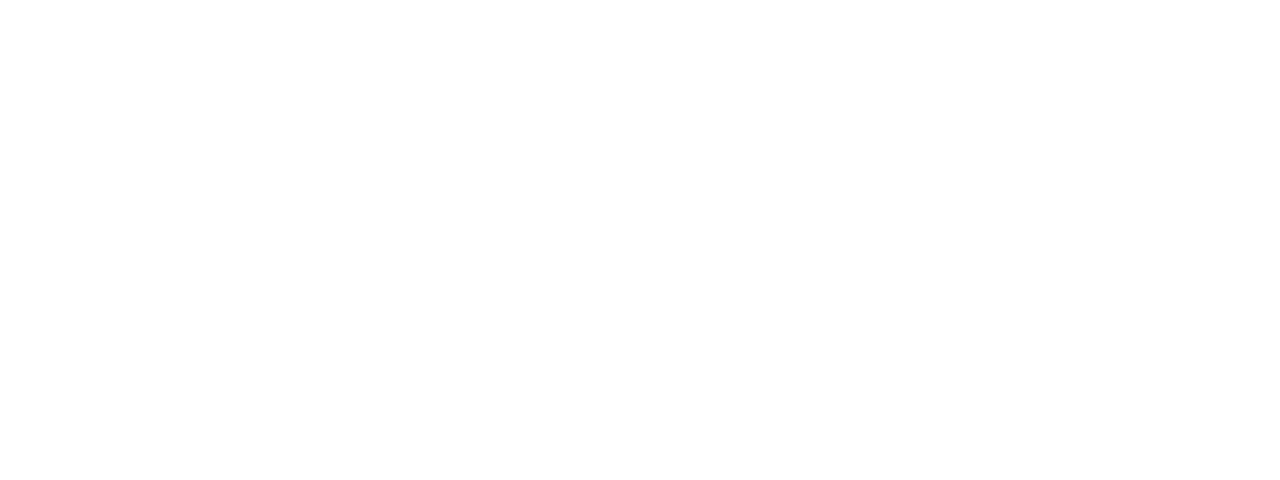
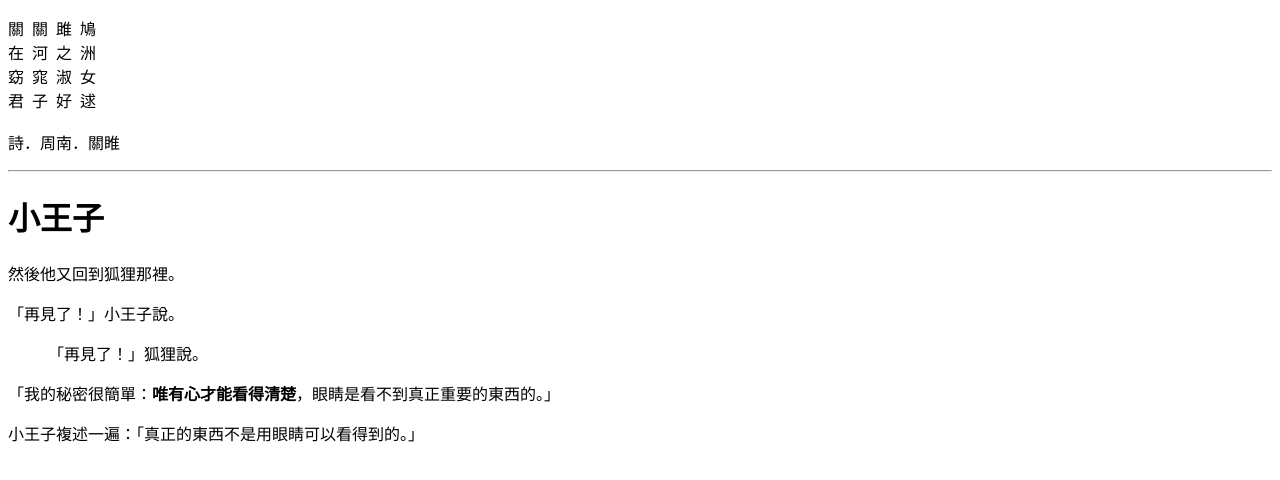
Before and after one commit to toast1110/D3_HW1, a plain HTML site: page index.html in a window 1280 px wide. Drawn offline with Linux system fonts and the light colour scheme.

Commit message:
Update D3_HW1

```diff
--- a/index.html
+++ b/index.html
@@ -1,12 +1,30 @@
 <!doctype html>
 <html>
+
 <head>
     <meta charset="UTF-8">
-    <title>Untitled Document</title>
+    <title>D3_HW1</title>
 </head>
+
 <body>
     <link rel="stylesheet" href="style.css">
+    <div>
+        <p> 關&nbsp;&nbsp;關&nbsp;&nbsp;雎&nbsp;&nbsp;鳩
+            <br> 在&nbsp;&nbsp;河&nbsp;&nbsp;之&nbsp;&nbsp;洲
+            <br>
+            <!--            註解此行-->窈&nbsp;&nbsp;窕&nbsp;&nbsp;淑&nbsp;&nbsp;女
+            <br> 君&nbsp;&nbsp;子&nbsp;&nbsp;好&nbsp;&nbsp;逑
+            <br>
+            <br> 詩．周南．關睢 </p>
+    </div>
+    <hr>
+    <div>
+        <h1>小王子</h1>
+        <p>然後他又回到狐狸那裡。</p>
+        <p>「再見了！」小王子說。</p>
+        <blockquote>「再見了！」狐狸說。</blockquote> 「我的秘密很簡單：<strong>唯有心才能看得清楚</strong>，眼睛是看不到真正重要的東西的。」
+        <p>小王子複述一遍：「真正的東西不是用眼睛可以看得到的。」</p>
+    </div>
+</body>
 
-
-</body>
 </html>
```
